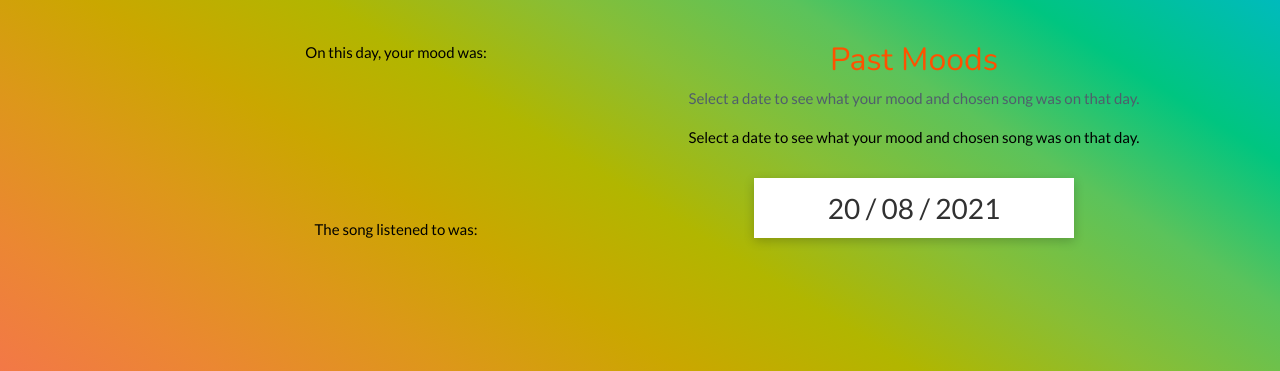
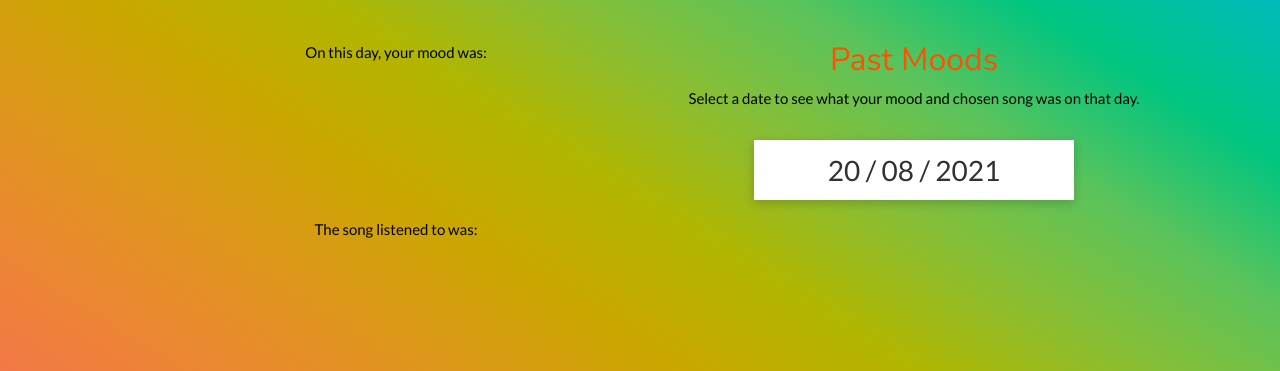
Before and after one commit to SirEctor/feel-the-beat, a Flask app: template app/templates/dashboard.html in a window 1280 px wide. Shown: the part 420-791 px from the top of the page. Run offline with Flask 2, Linux system fonts and the light colour scheme; the template is opened without the code that fills it, so the values that code supplies are empty; some libraries are stand-ins or nearby versions.

Commit message:
Update dashboard.html
Delete unnecessary double line.

```diff
--- a/app/templates/dashboard.html
+++ b/app/templates/dashboard.html
@@ -173,7 +173,6 @@
               <!-- NEW CALENDAR COLUMN -->
               <div class="col-md-6 dash-calendar" style="text-align: center;">
                   <h3>Past Moods</h3>
-                  <p>Select a date to see what your mood and chosen song was on that day.</p>
                   <p style="color: black;">Select a date to see what your mood and chosen song was on that day.</p>
 	            <div class="date-picker">
 		            <div class="selected-date"></div>
```
